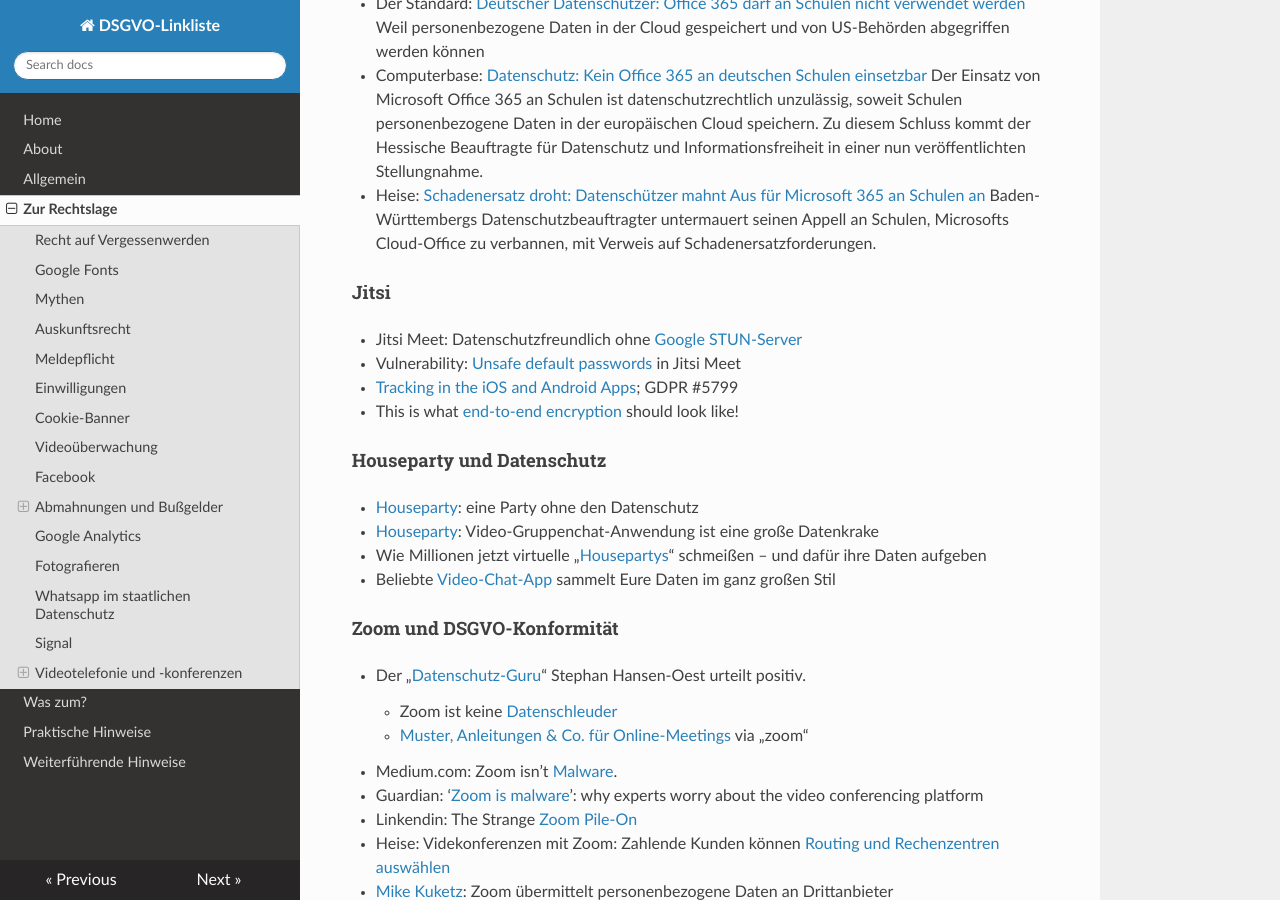
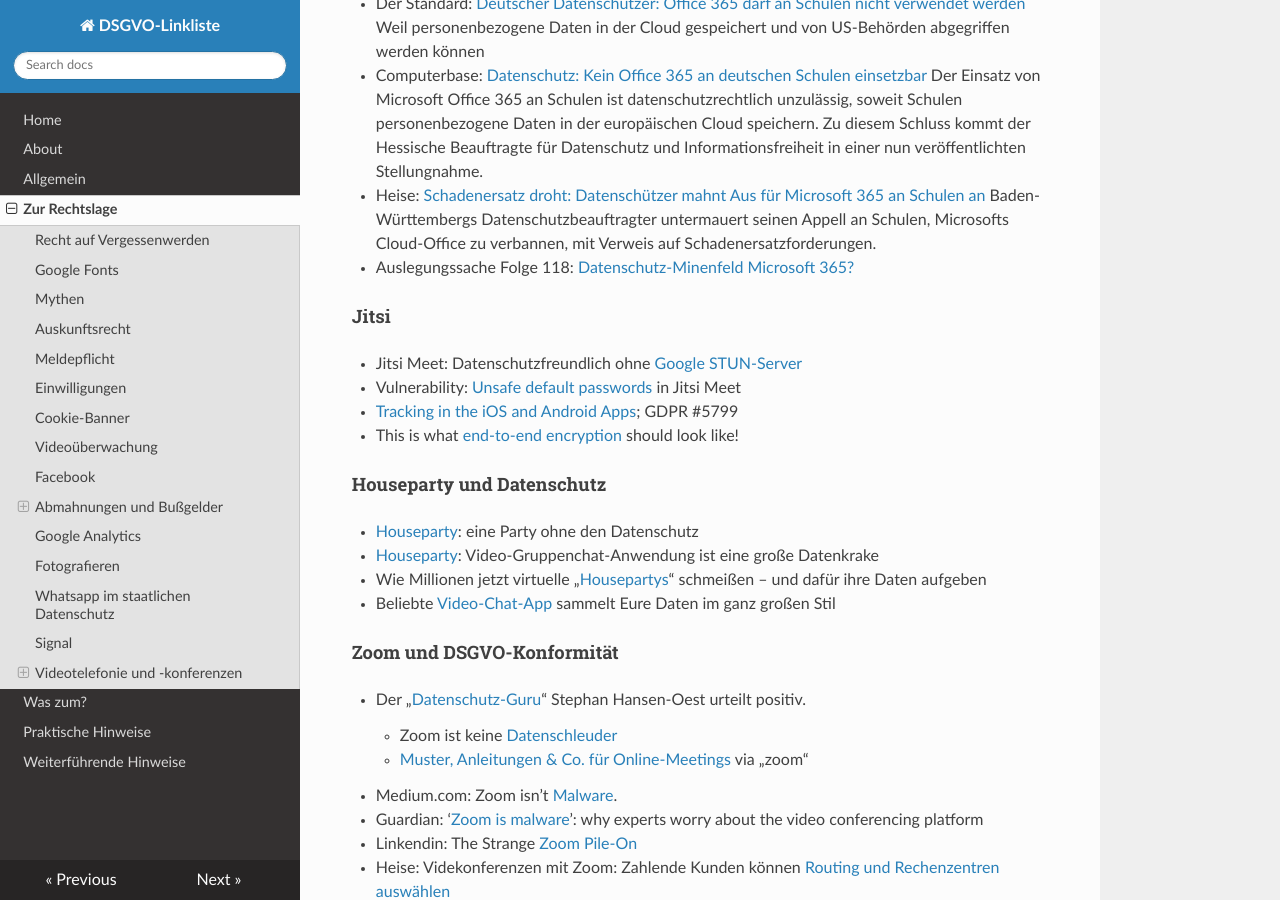
Before and after one commit to jrselzer/DSGVO-Linkliste, an MkDocs documentation site: the page built from docs/Zur_Rechtslage.md, in a window 1280 px wide and 900 px high, scrolled down 13873 px. Built offline with MkDocs 1.6.1, drawn with Linux system fonts in a browser that asks for light colours; nearby versions of some CDN libraries.

Commit message:
Update Zur_Rechtslage.md

```diff
--- a/docs/Zur_Rechtslage.md
+++ b/docs/Zur_Rechtslage.md
@@ -370,6 +370,7 @@
 * Der Standard: [Deutscher Datenschützer: Office 365 darf an Schulen nicht verwendet werden](https://www.derstandard.de/story/2000106119463/deutscher-datenschuetzer-office-365-darf-an-schulen-nicht-verwendet-werden) Weil personenbezogene Daten in der Cloud gespeichert und von US-Behörden abgegriffen werden können
 * Computerbase: [Datenschutz: Kein Office 365 an deutschen Schulen einsetzbar](https://www.computerbase.de/2019-07/datenschutz-kein-office-365-schulen/) Der Einsatz von Microsoft Office 365 an Schulen ist datenschutzrechtlich unzulässig, soweit Schulen personenbezogene Daten in der europäischen Cloud speichern. Zu diesem Schluss kommt der Hessische Beauftragte für Datenschutz und Informationsfreiheit in einer nun veröffentlichten Stellungnahme.
 * Heise: [Schadenersatz droht: Datenschützer mahnt Aus für Microsoft 365 an Schulen an](https://www.heise.de/news/Schadenersatz-droht-Datenschuetzer-mahnt-Aus-fuer-Microsoft-365-an-Schulen-an-7493247.html) Baden-Württembergs Datenschutzbeauftragter untermauert seinen Appell an Schulen, Microsofts Cloud-Office zu verbannen, mit Verweis auf Schadenersatzforderungen.
+* Auslegungssache Folge 118: [Datenschutz-Minenfeld Microsoft 365?](https://www.heise.de/hintergrund/Auslegungssache-118-Datenschutz-Minenfeld-Microsoft-365-9914059.html)
 
 #### Jitsi
 * Jitsi Meet: Datenschutzfreundlich ohne [Google STUN-Server](https://www.kuketz-blog.de/jitsi-meet-datenschutzfreundlich-ohne-google-stun-server/)
```
